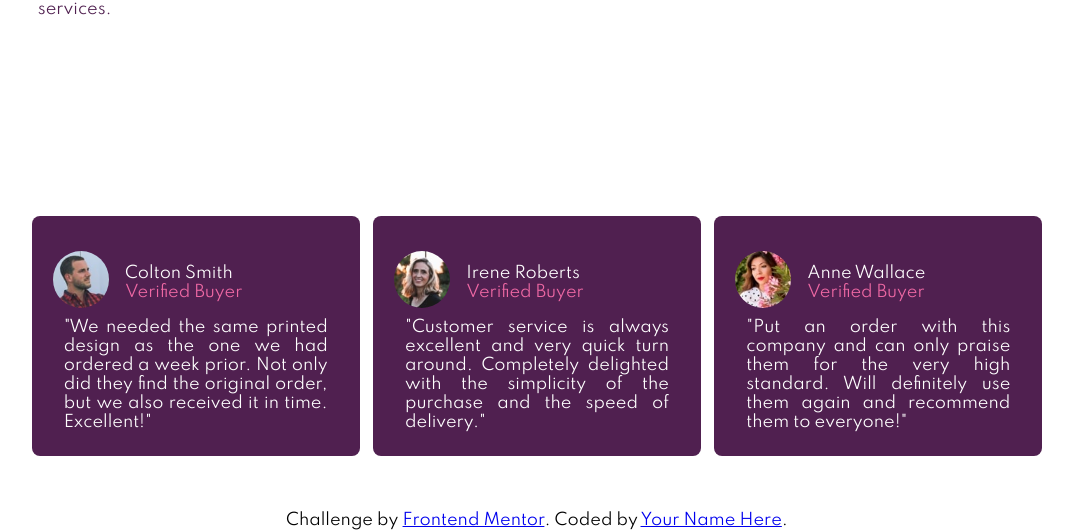
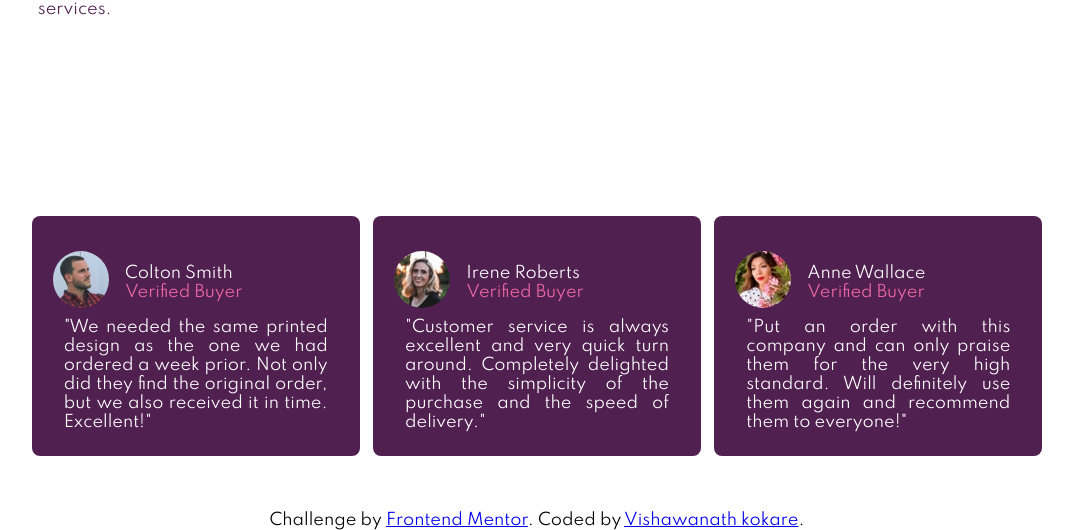
Before and after one commit to VISHAWANATH953/social-proof-section, a plain HTML site: page index.html in a window 1280 px wide. Shown: the part 270-800 px from the top of the page, without its empty margins (103-1176 px from the left). Drawn offline with Linux system fonts and the light colour scheme.

Commit message:
added link in footer

```diff
--- a/index.html
+++ b/index.html
@@ -94,8 +94,7 @@
   </div>
   <footer>
     Challenge by
-    <a href="https://www.frontendmentor.io?ref=challenge" target="_blank">Frontend Mentor</a>. Coded by <a href="#">Your
-      Name Here</a>.
+    <a href="https://www.frontendmentor.io?ref=challenge" target="_blank">Frontend Mentor</a>. Coded by <a href="https://www.frontendmentor.io/profile/VISHAWANATH953">Vishawanath kokare</a>.
   </footer>
 </body>
 
```
